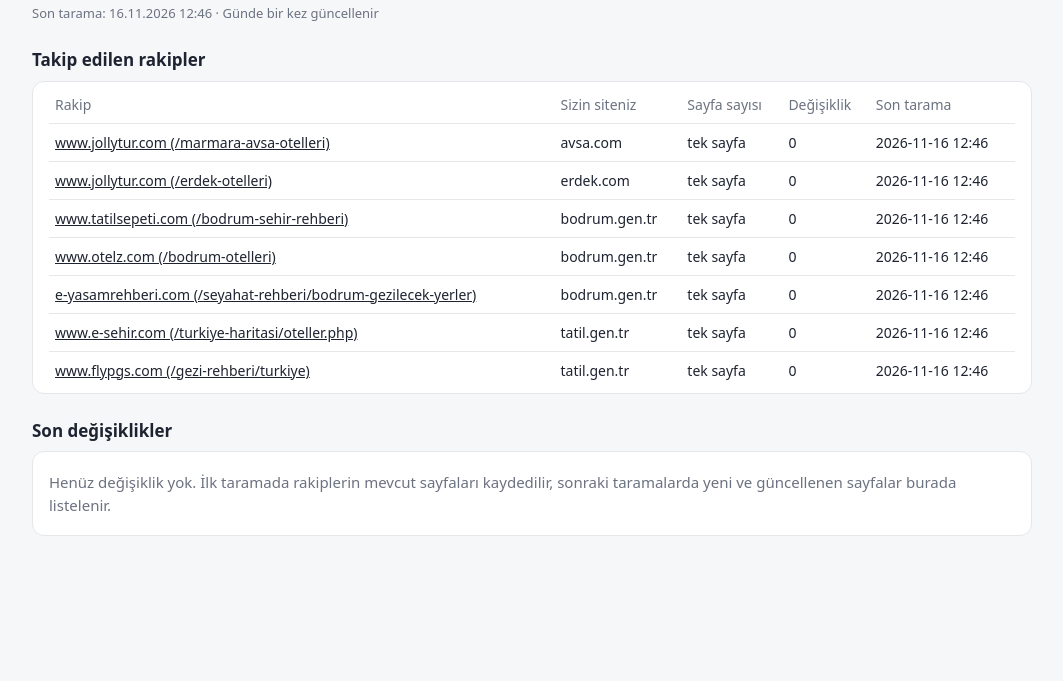
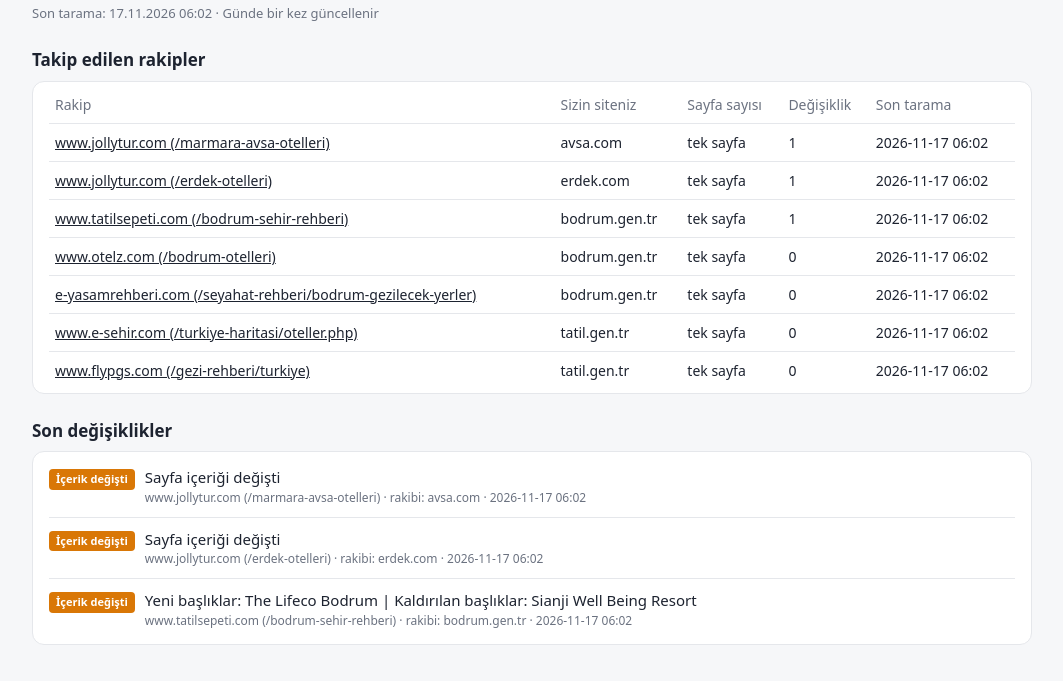
Before and after one commit to avsanet-arch/site-paneli, a plain HTML site: page rakipler.html in a window 1280 px wide. Shown: the part 83-764 px from the top of the page, without its empty margins (108-1171 px from the left). Drawn offline with Linux system fonts and the light colour scheme.

Commit message:
Rakip taraması: 2026-11-17

```diff
--- a/rakipler.html
+++ b/rakipler.html
@@ -14,17 +14,17 @@ table{width:100%;border-collapse:collapse;font-size:14px}td,th{text-align:left;p
 .yeni{background:var(--yesil)}.guncel{background:var(--mavi)}.ana{background:var(--sari)}.silindi{background:var(--kirmizi)}.bos{color:var(--soluk)}
 </style></head><body><div class="kap">
 <nav><a href="index.html">← Sitelerim</a></nav>
-<h1>Rakip takibi</h1><div class="soluk">Son tarama: 16.11.2026 12:46 · Günde bir kez güncellenir</div>
+<h1>Rakip takibi</h1><div class="soluk">Son tarama: 17.11.2026 06:02 · Günde bir kez güncellenir</div>
 <h2>Takip edilen rakipler</h2>
 <div class="kart"><table><tr><th>Rakip</th><th>Sizin siteniz</th><th>Sayfa sayısı</th><th>Değişiklik</th><th>Son tarama</th></tr>
-<tr><td><a href="https://www.jollytur.com/marmara-avsa-otelleri" target="_blank">www.jollytur.com (/marmara-avsa-otelleri)</a></td><td>avsa.com</td><td>tek sayfa</td><td>0</td><td>2026-11-16 12:46</td></tr>
-<tr><td><a href="https://www.jollytur.com/erdek-otelleri" target="_blank">www.jollytur.com (/erdek-otelleri)</a></td><td>erdek.com</td><td>tek sayfa</td><td>0</td><td>2026-11-16 12:46</td></tr>
-<tr><td><a href="https://www.tatilsepeti.com/bodrum-sehir-rehberi" target="_blank">www.tatilsepeti.com (/bodrum-sehir-rehberi)</a></td><td>bodrum.gen.tr</td><td>tek sayfa</td><td>0</td><td>2026-11-16 12:46</td></tr>
-<tr><td><a href="https://www.otelz.com/bodrum-otelleri" target="_blank">www.otelz.com (/bodrum-otelleri)</a></td><td>bodrum.gen.tr</td><td>tek sayfa</td><td>0</td><td>2026-11-16 12:46</td></tr>
-<tr><td><a href="https://e-yasamrehberi.com/seyahat-rehberi/bodrum-gezilecek-yerler.html" target="_blank">e-yasamrehberi.com (/seyahat-rehberi/bodrum-gezilecek-yerler)</a></td><td>bodrum.gen.tr</td><td>tek sayfa</td><td>0</td><td>2026-11-16 12:46</td></tr>
-<tr><td><a href="https://www.e-sehir.com/turkiye-haritasi/oteller.php" target="_blank">www.e-sehir.com (/turkiye-haritasi/oteller.php)</a></td><td>tatil.gen.tr</td><td>tek sayfa</td><td>0</td><td>2026-11-16 12:46</td></tr>
-<tr><td><a href="https://www.flypgs.com/gezi-rehberi/turkiye" target="_blank">www.flypgs.com (/gezi-rehberi/turkiye)</a></td><td>tatil.gen.tr</td><td>tek sayfa</td><td>0</td><td>2026-11-16 12:46</td></tr>
+<tr><td><a href="https://www.jollytur.com/marmara-avsa-otelleri" target="_blank">www.jollytur.com (/marmara-avsa-otelleri)</a></td><td>avsa.com</td><td>tek sayfa</td><td>1</td><td>2026-11-17 06:02</td></tr>
+<tr><td><a href="https://www.jollytur.com/erdek-otelleri" target="_blank">www.jollytur.com (/erdek-otelleri)</a></td><td>erdek.com</td><td>tek sayfa</td><td>1</td><td>2026-11-17 06:02</td></tr>
+<tr><td><a href="https://www.tatilsepeti.com/bodrum-sehir-rehberi" target="_blank">www.tatilsepeti.com (/bodrum-sehir-rehberi)</a></td><td>bodrum.gen.tr</td><td>tek sayfa</td><td>1</td><td>2026-11-17 06:02</td></tr>
+<tr><td><a href="https://www.otelz.com/bodrum-otelleri" target="_blank">www.otelz.com (/bodrum-otelleri)</a></td><td>bodrum.gen.tr</td><td>tek sayfa</td><td>0</td><td>2026-11-17 06:02</td></tr>
+<tr><td><a href="https://e-yasamrehberi.com/seyahat-rehberi/bodrum-gezilecek-yerler.html" target="_blank">e-yasamrehberi.com (/seyahat-rehberi/bodrum-gezilecek-yerler)</a></td><td>bodrum.gen.tr</td><td>tek sayfa</td><td>0</td><td>2026-11-17 06:02</td></tr>
+<tr><td><a href="https://www.e-sehir.com/turkiye-haritasi/oteller.php" target="_blank">www.e-sehir.com (/turkiye-haritasi/oteller.php)</a></td><td>tatil.gen.tr</td><td>tek sayfa</td><td>0</td><td>2026-11-17 06:02</td></tr>
+<tr><td><a href="https://www.flypgs.com/gezi-rehberi/turkiye" target="_blank">www.flypgs.com (/gezi-rehberi/turkiye)</a></td><td>tatil.gen.tr</td><td>tek sayfa</td><td>0</td><td>2026-11-17 06:02</td></tr>
 </table></div>
 <h2>Son değişiklikler</h2>
-<div class="kart"><p class="bos">Henüz değişiklik yok. İlk taramada rakiplerin mevcut sayfaları kaydedilir, sonraki taramalarda yeni ve güncellenen sayfalar burada listelenir.</p></div>
+<div class="kart"><ul class="olay"><li><span class="etiket ana">İçerik değişti</span><div><a href="https://www.jollytur.com/marmara-avsa-otelleri" target="_blank">Sayfa içeriği değişti</a><small>www.jollytur.com (/marmara-avsa-otelleri) · rakibi: avsa.com · 2026-11-17 06:02</small></div></li><li><span class="etiket ana">İçerik değişti</span><div><a href="https://www.jollytur.com/erdek-otelleri" target="_blank">Sayfa içeriği değişti</a><small>www.jollytur.com (/erdek-otelleri) · rakibi: erdek.com · 2026-11-17 06:02</small></div></li><li><span class="etiket ana">İçerik değişti</span><div><a href="https://www.tatilsepeti.com/bodrum-sehir-rehberi" target="_blank">Yeni başlıklar: The Lifeco Bodrum | Kaldırılan başlıklar: Sianji Well Being Resort</a><small>www.tatilsepeti.com (/bodrum-sehir-rehberi) · rakibi: bodrum.gen.tr · 2026-11-17 06:02</small></div></li></ul></div>
 </div></body></html>
```
Also changed, not shown: rakip_durum.json (+1 -1 lines).
